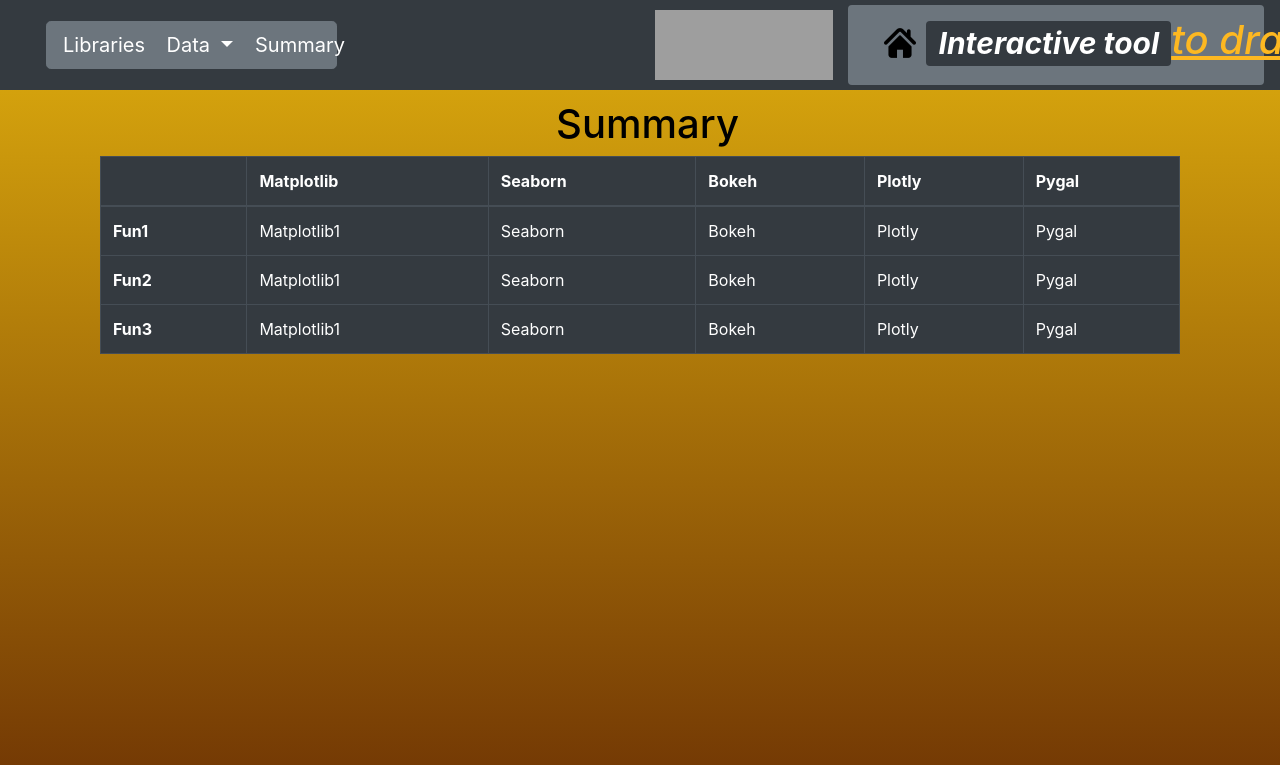
After one commit to 4jeR/et-charts-drawing-tool, a Flask app: page /summary in a window 1280 px wide. The commit adds this page. Shown: the top 765 px of the page. Run offline with Flask 2, Linux system fonts and the light colour scheme; some libraries are stand-ins or nearby versions; grey boxes are pictures that could not be loaded.

Commit message:
Seaborn embeded, basic summary table added.

```diff
--- a/web/__init__.py
+++ b/web/__init__.py
@@ -1,6 +1,5 @@
 from flask import Flask
 from flask_sqlalchemy import SQLAlchemy
-from web.db_management import DataBaseConnector
 import os
 CHARTS_FOLDER = os.path.join('static', 'plots')
 
--- a/web/routes.py
+++ b/web/routes.py
@@ -2,7 +2,7 @@ import os
 import math
 import io
 import random
-import json
+import inspect
 
 from flask import render_template
 from flask import url_for
@@ -22,12 +22,15 @@ from web.forms import DataForm
 
 from web.tool_utils import files_count
 from web.tool_utils import make_chart_mplib
+from web.tool_utils import make_chart_seaborn
 from web.tool_utils import make_chart_bokeh
 from web.tool_utils import make_chart_plotly
 from web.tool_utils import make_chart_pygal
 
 from web.tool_utils import make_points
 from web.tool_utils import str_to_class
+from web.tool_utils import export_png
+
 
 from matplotlib.figure import Figure
 from matplotlib.backends.backend_agg import FigureCanvasAgg as FigureCanvas
@@ -47,7 +50,10 @@ def route_plot_mplib(model_name):
 
 @app.route('/data/plot/seaborn/<string:model_name>')
 def route_plot_seaborn(model_name):
-    pass
+    fig = make_chart_seaborn(model_name)
+    output = io.BytesIO()
+    FigureCanvas(fig).print_png(output)
+    return Response(output.getvalue(), mimetype='image/png')
 
 
 @app.route("/")
@@ -60,7 +66,8 @@ def home():
 def route_add_data(model_name):
     form = DataForm()
     if form.validate_on_submit():
-        str_to_class(model_name).set_coefs(a=form.coef_a.data, b=form.coef_b.data, c=form.coef_c.data, x_zero=form.begin.data)
+        Model = str_to_class(model_name)
+        Model.set_coefs(a=form.coef_a.data, b=form.coef_b.data, c=form.coef_c.data, x_zero=form.begin.data)
         make_points(db, form, model_name=model_name, step=0.1)
         db.session.commit()
         flash(f'Range <{form.begin.data}, {form.end.data}> has been successfully added to the database!', 'success')
@@ -69,9 +76,14 @@ def route_add_data(model_name):
 
 
 #R
+@app.route("/data/show/main")
+def route_show_data_main():
+    return render_template('show_data_main.html')
+
 @app.route("/data/show/<string:model_name>")
 def route_show_data(model_name):
-    points = str_to_class(model_name).query.all()
+    Model = str_to_class(model_name)
+    points = Model.query.all()
     if not points:
         points = []
 
@@ -97,7 +109,7 @@ def route_delete_point(model_name, point_id):
     point = str_to_class(model_name).query.get_or_404(point_id)
     db.session.delete(point)
     db.session.commit()
-    flash(f'Point ({point.id} has been succesfully removed from the database', 'success')
+    flash(f'Point ({point.id}) has been succesfully removed from the database.', 'success')
     return redirect(url_for('route_show_data', model_name=model_name))
 
 @app.route("/data/delete/all/<string:model_name>", methods=['POST'])
@@ -106,7 +118,36 @@ def route_delete_all_points(model_name):
     for point in all_points:
         db.session.delete(point)
     db.session.commit()
-    flash(f'All points have been deleted from sinus', 'success')
+    flash(f'All points have been deleted from {model_name}.', 'success')
+    return redirect(url_for('route_show_data', model_name=model_name))
+
+
+@app.route("/summary")
+def route_summary():
+    return render_template('summary.html')
+
+
+''' Download images and codes section '''
+
+@app.route("/data/download/mplib/<string:model_name>/<string:filename>")
+def route_download_mplib(model_name, filename):
+    """ Downloads image and code. """
+    chart = make_chart_mplib(model_name)
+    chart.savefig(f'web/downloads/images/{filename}')
+
+    code = inspect.getsource(make_chart_mplib)
+    fname_nopng = filename.split('.')[0]
+    with open(f'web/downloads/codes/{fname_nopng}.py', 'w') as f:
+        f.write(code)
+    flash(f'Matplotlib chart {model_name} model has been downloaded at web/downloads/images/{filename}.', 'success')
+    flash(f'Matplotlib chart {model_name} code has been saved at web/downloads/codes/{filename}.', 'success')
+    return redirect(url_for('route_show_data', model_name=model_name))
+
+@app.route("/data/download/bokeh/<string:model_name>/<string:filename>")
+def route_download_bokeh(model_name, filename):
+    chart = make_chart_bokeh(model_name)
+    export_png(chart, filename=f'web/downloads/images/{filename}')
+    flash(f'Matplotlib chart {model_name} model has been downloaded at web/downloads/images/{filename}.', 'success')
     return redirect(url_for('route_show_data', model_name=model_name))
 
 
--- a/web/templates/layout.html
+++ b/web/templates/layout.html
@@ -14,21 +14,23 @@
 
 
 <body>
+
     <div class="row" style="margin-top: 100px;"></div>
     <header>
         <nav class="navbar navbar-dark bg-dark navbar-expand-md">
             <div class="navbar-main-menu col-md-6">
+
                 <div class="btn-group col-md-2">
                     <button class="btn btn-secondary btn-lg dropdown-toggle" type="button" data-toggle="dropdown" aria-haspopup="true" aria-expanded="false">
                     Libraries
                     </button>
 
                     <div class="dropdown-menu">
-                        <a class="dropdown-item" href="{{ url_for('route_matplotlib', model_name='Sinus') }}">Matplotlib</a>
-                        <a class="dropdown-item" href="{{ url_for('route_bokeh', model_name='Sinus') }}">Bokeh</a>
-                        <a class="dropdown-item" href="{{ url_for('route_plotly', model_name='Sinus') }}">Plotly</a>
-                        <a class="dropdown-item" href="{{ url_for('route_pygal', model_name='Sinus') }}">Pygal</a>
-
+                        <a class="dropdown-item" href="{{ url_for('route_matplotlib') }}">Matplotlib</a>
+                        <a class="dropdown-item" href="{{ url_for('route_seaborn') }}">Seaborn</a>
+                        <a class="dropdown-item" href="{{ url_for('route_bokeh') }}">Bokeh</a>
+                        <a class="dropdown-item" href="{{ url_for('route_plotly') }}">Plotly</a>
+                        <a class="dropdown-item" href="{{ url_for('route_pygal') }}">Pygal</a>
                     </div>
                 </div>
                 <div class="btn-group col-md-2">
@@ -49,7 +51,7 @@
 
                     </div>
                 </div>
-
+                <a class="btn btn-lg btn-secondary col-md-2" href="{{ url_for('route_summary') }}" >Summary</a>
             </div>
             <div id="banner" class="carousel slide col-md-2 " data-ride="carousel">
                 <div class="carousel-inner">
--- /dev/null
+++ b/web/templates/summary.html
@@ -0,0 +1,92 @@
+{% extends "layout.html" %}
+{% block content %}
+    <h1>Summary</h1>
+    <div class="table-wrapper-scroll-y table-scrollbar col-md-12">
+
+        <table class="table table-bordered table-dark">
+            <thead>
+                <tr>
+                    <th scope="col">
+                    </th>
+                    <th scope="col">
+                        Matplotlib
+                    </th>
+                    <th scope="col">
+                        Seaborn
+                    </th>
+                    <th scope="col">
+                        Bokeh
+                    </th>
+                    <th scope="col">
+                        Plotly
+                    </th>
+                    <th scope="col">
+                        Pygal
+                    </th>
+                </tr>
+            </thead>
+            <tbody>
+                <tr>
+                    <td scope="row">
+                        <b>Fun1</b>
+                    </td>
+                    <td scope="row">
+                        Matplotlib1
+                    </td>
+                    <td scope="row">
+                        Seaborn
+                    </td>
+                    <td scope="row">
+                        Bokeh
+                    </td>
+                    <td scope="row">
+                        Plotly
+                    </td>
+                    <td scope="row">
+                        Pygal
+                    </td>
+                </tr>
+                <tr>
+                    <td scope="row">
+                        <b>Fun2</b>
+                    </td>
+                    <td scope="row">
+                        Matplotlib1
+                    </td>
+                    <td scope="row">
+                        Seaborn
+                    </td>
+                    <td scope="row">
+                        Bokeh
+                    </td>
+                    <td scope="row">
+                        Plotly
+                    </td>
+                    <td scope="row">
+                        Pygal
+                    </td>
+                </tr>
+                <tr>
+                    <td scope="row">
+                        <b>Fun3</b>
+                    </td>
+                    <td scope="row">
+                        Matplotlib1
+                    </td>
+                    <td scope="row">
+                        Seaborn
+                    </td>
+                    <td scope="row">
+                        Bokeh
+                    </td>
+                    <td scope="row">
+                        Plotly
+                    </td>
+                    <td scope="row">
+                        Pygal
+                    </td>
+                </tr>
+            </tbody>
+        </table>
+    </div>
+{% endblock content %}
```
Also changed, not shown: web/db_management.py (deleted, +0 -57 lines), web/downloads/codes/mplib_Sinus.py (added, +15 -0 lines), web/forms.py (+6 -5 lines), web/models.py (+26 -0 lines), web/templates/show_data.html (+19 -1 lines), web/templates/show_data_main.html (added, +13 -0 lines), web/tool_utils.py (+30 -20 lines), README.md, web/downloads/images/mplib_Cosinus.png (added), web/downloads/images/mplib_Sinus.png (added), web/downloads/images/mplib_SquareRoot.png (added).
